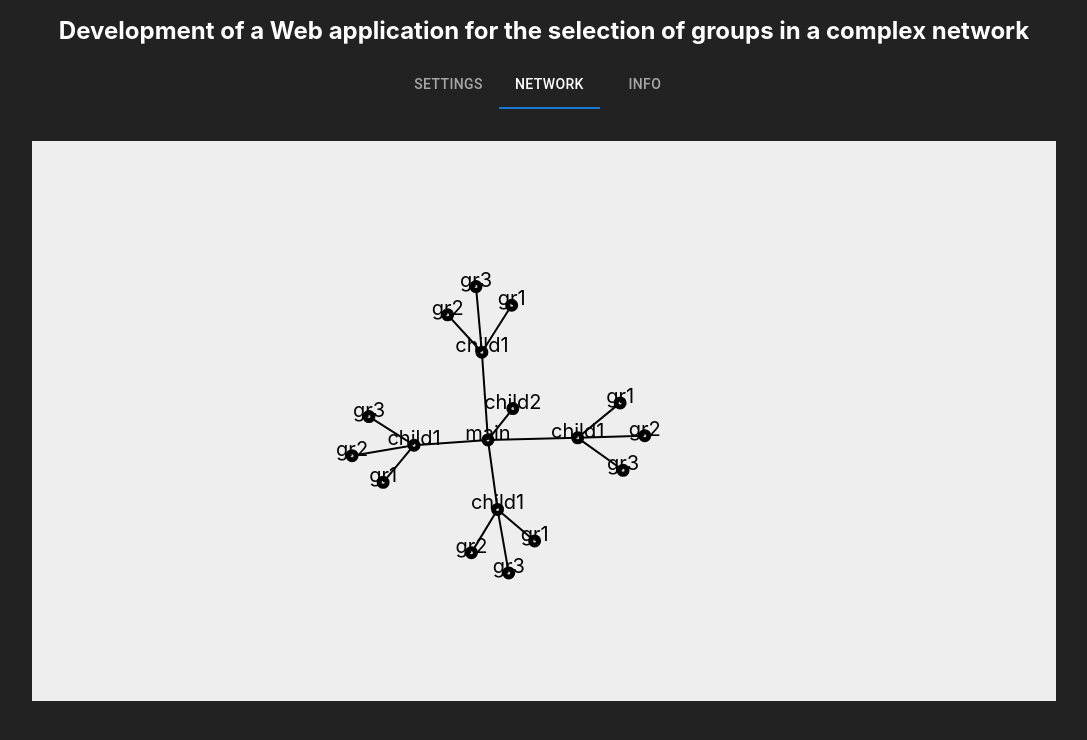
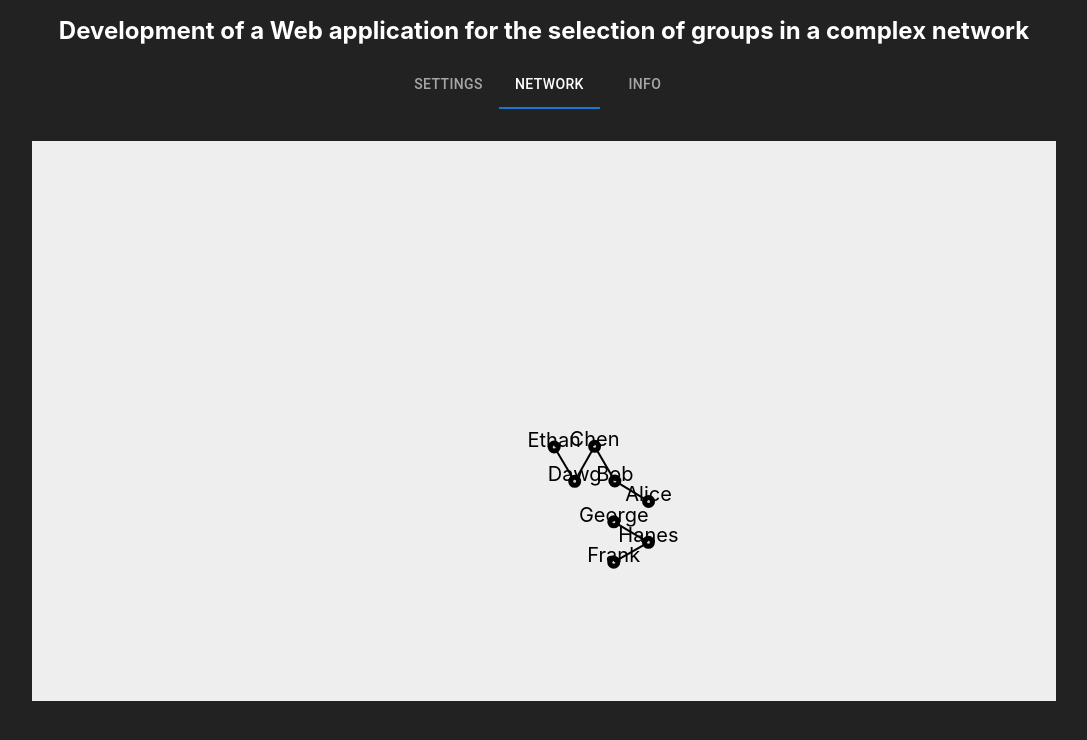
Before and after one commit to KveldUlf00/praca_inzynierska, a React (Create React App) app: page / in a window 1280 px wide. Both pictures are taken after a click on the tab "NETWORK". Shown: the top 740 px of the page, without its empty margins (96-1183 px from the left). Built offline with nearby package versions, Linux system fonts and the light colour scheme.

Commit message:
Not hierarchical graph

```diff
--- a/src/components/App.js
+++ b/src/components/App.js
@@ -15,78 +15,28 @@ const App = () => {
     setActiveTab(newTab);
   };
 
-  const changeData = (elements) => {
-    console.log(elements);
-  };
-
-  useEffect(() => {
-    console.log(data);
-  }, [data]);
+  console.log(data);
 
   useEffect(() => {
     // API get data
     setData({
-      name: "main",
-      children: [
-        {
-          name: "child1",
-          children: [
-            {
-              name: "gr1",
-            },
-            {
-              name: "gr2",
-            },
-            {
-              name: "gr3",
-            },
-          ],
-        },
-        {
-          name: "child1",
-          children: [
-            {
-              name: "gr1",
-            },
-            {
-              name: "gr2",
-            },
-            {
-              name: "gr3",
-            },
-          ],
-        },
-        {
-          name: "child1",
-          children: [
-            {
-              name: "gr1",
-            },
-            {
-              name: "gr2",
-            },
-            {
-              name: "gr3",
-            },
-          ],
-        },
-        {
-          name: "child1",
-          children: [
-            {
-              name: "gr1",
-            },
-            {
-              name: "gr2",
-            },
-            {
-              name: "gr3",
-            },
-          ],
-        },
-        {
-          name: "child2",
-        },
+      nodes: [
+        { name: "Alice", group: 1 },
+        { name: "Bob", group: 1 },
+        { name: "Chen", group: 2 },
+        { name: "Dawg", group: 1 },
+        { name: "Ethan", group: 2 },
+        { name: "George", group: 1 },
+        { name: "Frank", group: 1 },
+        { name: "Hanes", group: 1 },
+      ],
+      links: [
+        { source: "Alice", target: "Bob", value: 1 },
+        { source: "Chen", target: "Bob", value: 2 },
+        { source: "Dawg", target: "Chen", value: 3 },
+        { source: "Hanes", target: "Frank", value: 4 },
+        { source: "Hanes", target: "George", value: 5 },
+        { source: "Dawg", target: "Ethan", value: 6 },
       ],
     });
   }, []);
--- a/src/components/ForceTreeChart.js
+++ b/src/components/ForceTreeChart.js
@@ -1,7 +1,6 @@
 import React, { useRef, useEffect } from "react";
 import {
   select,
-  hierarchy,
   forceSimulation,
   forceManyBody,
   pointer,
@@ -22,6 +21,8 @@ function ForceTreeChart({ data }) {
 
   // will be called initially and on every data change
   useEffect(() => {
+    const { nodes, links } = data;
+
     if (!dimensions) return;
     const svg = select(svgRef.current);
 
@@ -33,20 +34,15 @@ function ForceTreeChart({ data }) {
       dimensions.height,
     ]);
 
-    // d3 util to work with hierarchical data
-    const root = hierarchy(data);
-    const nodeData = root.descendants();
-    const linkData = root.links();
-
-    const simulation = forceSimulation(nodeData)
+    const simulation = forceSimulation(nodes)
       .force(
         "link",
-        forceLink(linkData)
-          .id((d) => d.id)
+        forceLink(links)
+          .id((d) => d.name)
           .distance(0)
           .strength(1)
       )
-      .force("charge", forceManyBody().strength(-500).theta(0.9))
+      .force("charge", forceManyBody().strength(-3).theta(0.9))
       .force("collide", forceCollide(20))
       .on("tick", () => {
         // console.log("current force", simulation.alpha());
@@ -64,7 +60,7 @@ function ForceTreeChart({ data }) {
         // links
         svg
           .selectAll(".link")
-          .data(linkData)
+          .data(links)
           .join("line")
           .attr("class", "link")
           .attr("stroke", "black")
@@ -77,7 +73,7 @@ function ForceTreeChart({ data }) {
         // nodes
         svg
           .selectAll(".node")
-          .data(nodeData)
+          .data(nodes)
           .join("circle")
           .attr("class", "node")
           .attr("r", 4)
@@ -87,12 +83,12 @@ function ForceTreeChart({ data }) {
         // labels
         svg
           .selectAll(".label")
-          .data(nodeData)
+          .data(nodes)
           .join("text")
           .attr("class", "label")
           .attr("text-anchor", "middle")
           .attr("font-size", 20)
-          .text((node) => node.data.name)
+          .text((node) => node.name)
           .attr("x", (node) => node.x)
           .attr("y", (node) => node.y);
       });
--- a/src/components/Settings.js
+++ b/src/components/Settings.js
@@ -11,22 +11,24 @@ const Settings = ({ setData }) => {
     // API get data - give file to generate data
     console.log("Providing Data!");
     setData({
-      name: "main",
-      children: [
-        {
-          name: "child1",
-          children: [
-            {
-              name: "gr1",
-            },
-            {
-              name: "gr2",
-            },
-            {
-              name: "gr3",
-            },
-          ],
-        },
+      nodes: [
+        { name: "Alice", group: 1 },
+        { name: "Bob", group: 1 },
+        { name: "Chen", group: 2 },
+        { name: "Dawg", group: 1 },
+        { name: "Ethan", group: 2 },
+        { name: "George", group: 1 },
+        { name: "Frank", group: 1 },
+        { name: "Hanes", group: 1 },
+      ],
+      links: [
+        { source: "Alice", target: "Bob", value: 1 },
+        { source: "Alice", target: "Dawg", value: 2 },
+        { source: "Alice", target: "Chen", value: 3 },
+        { source: "Alice", target: "Frank", value: 4 },
+        { source: "Alice", target: "George", value: 5 },
+        { source: "Alice", target: "Ethan", value: 6 },
+        { source: "Alice", target: "Hanes", value: 6 },
       ],
     });
     setFileName("Draft file name");
```
